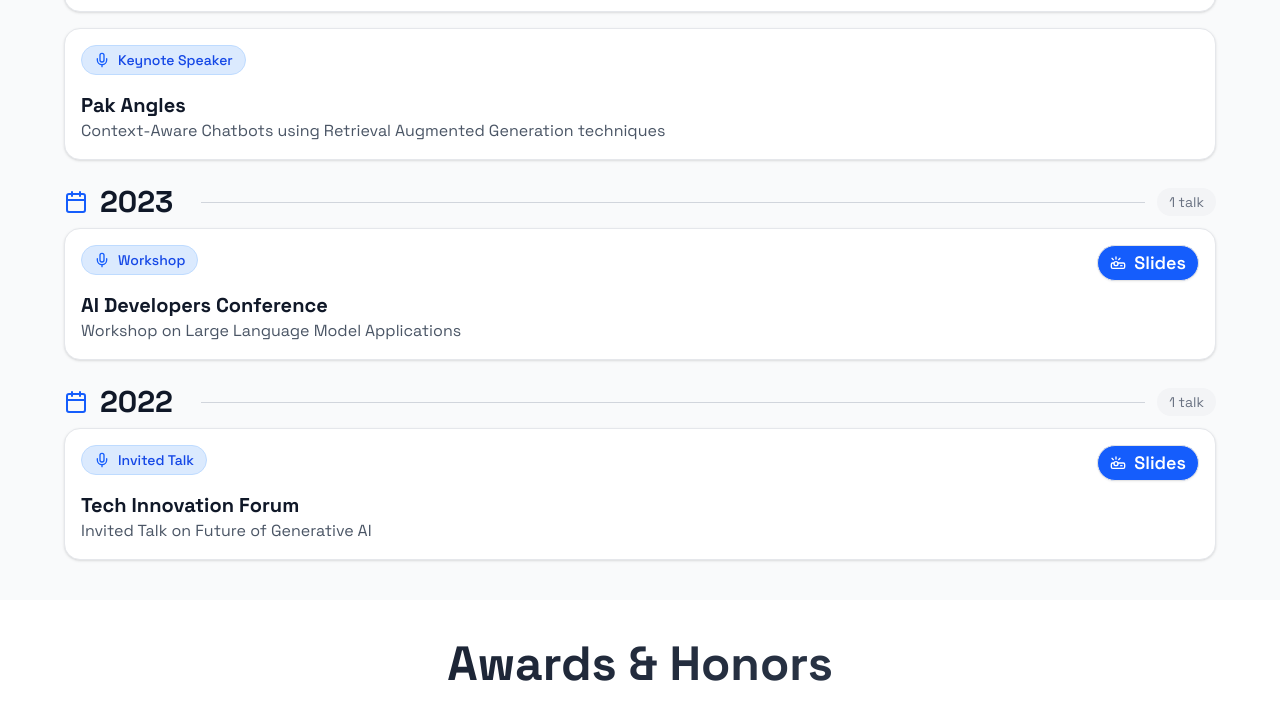
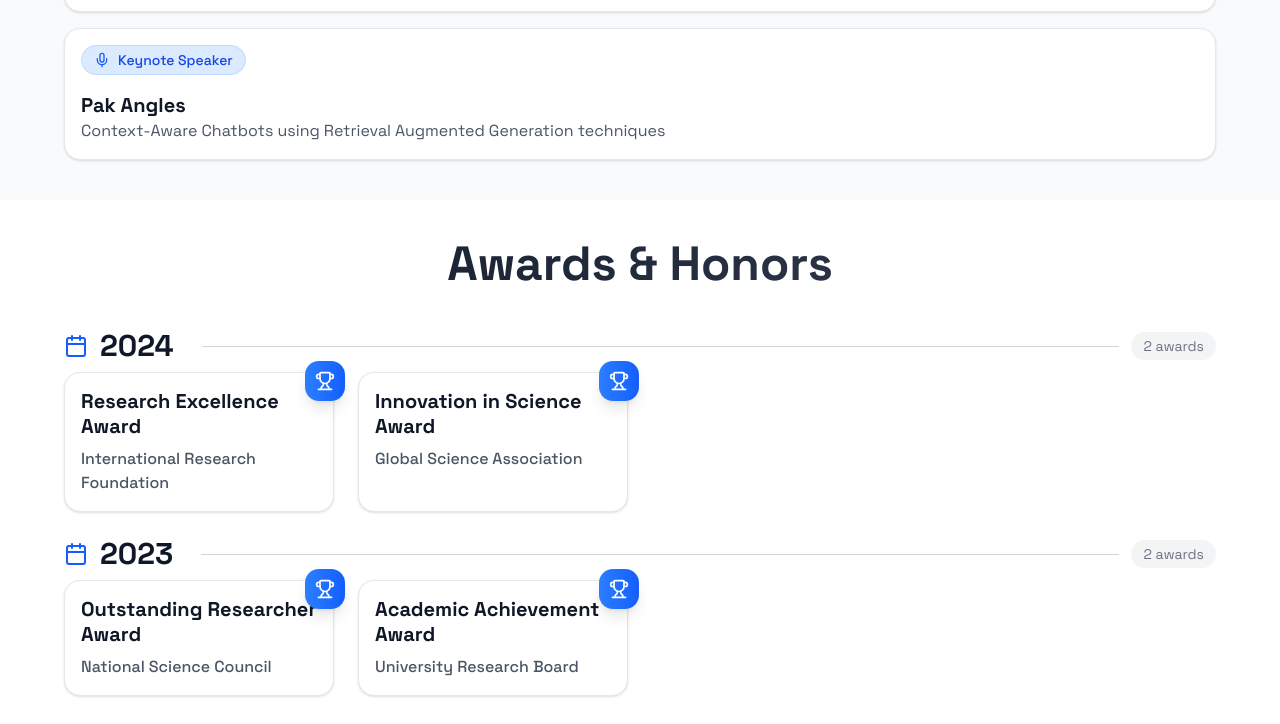
Before and after one commit to MahaZainab/MahaZainab.github.io, a React (Vite) app: page / in a window 1280 px wide. Shown: the part 3315-4039 px from the top of the page. Built offline with nearby package versions, Linux system fonts and the light colour scheme.

Commit message:
Auto commit on save

```diff
--- a/src/data/content.ts
+++ b/src/data/content.ts
@@ -216,22 +216,6 @@ export const talks: Talk[] = [
     category: "Keynote Speaker",
     year: "2024",
   },
-  {
-    id: 4,
-    title: "Workshop on Large Language Model Applications",
-    organization: "AI Developers Conference",
-    slidesLink: "/slides/llm-workshop",
-    category: "Workshop",
-    year: "2023",
-  },
-  {
-    id: 5,
-    title: "Invited Talk on Future of Generative AI",
-    organization: "Tech Innovation Forum",
-    slidesLink: "/slides/generative-ai-future",
-    category: "Invited Talk",
-    year: "2022",
-  },
 ];
 
 /*
```
